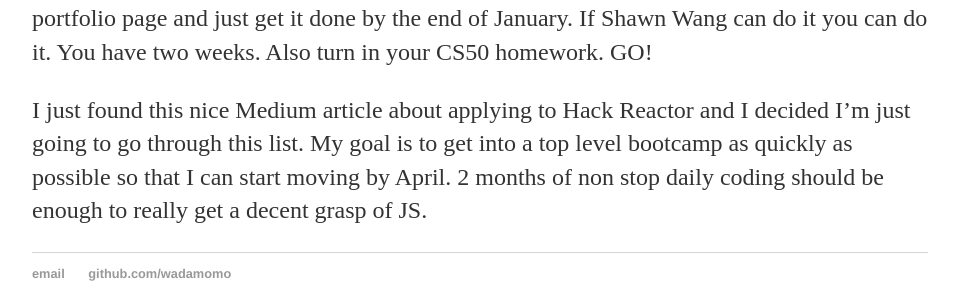
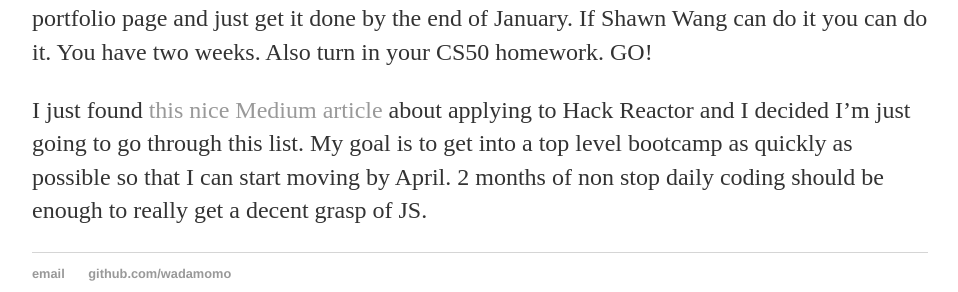
Before and after one commit to WADAMOMO/wadamomo.github.io, a Jekyll site: the page built from _posts/2018-01-14-No-Clementine.md, in a window 1280 px wide. Shown: the part 814-1106 px from the top of the page, without its empty margins (160-1118 px from the left). Built offline with Jekyll 4.4.1, drawn with Linux system fonts in a browser that asks for light colours; some of the changed lines change nothing that is shown.

Commit message:
adds link

```diff
--- a/_posts/2018-01-14-No-Clementine.md
+++ b/_posts/2018-01-14-No-Clementine.md
@@ -8,4 +8,5 @@ Experienced. Heavy. Heavy delays.
 
 I decided to start doing this Clementine JS thing without really knowing what I was getting myself into but decided to go forward with it any way and pretty soon I was downloading homebrew and installing mongoDB. Except it would only download if I had the latest version of XCode installed from the App Store. So I tried to get that but I could only download XCode if I upgraded to MacOS High Sierra. So I did that. And that basically fucked all my shit up. Just ruined everything. Ended up spending the entire morning trying to figure out why Microsoft Word would insta-crash when I tried to open it and why all my files were getting deleted. Now it looks like a bunch of plug ins on Ableton won't work anymore. And it turns out I changed my mind about doing the Clementine JS tutorial because you end up getting to it anyway in the FCC Back End Cert. So I ended up having to spend three hours of my day just trying to get Word to open until I gave up uninstalled all of Office and downloaded a cracked version from the Pirate Bay. I'm not proud of that but I also got office when I was in school for free and now no longer have access which is BS. So I'm not not proud either. Also known as not ashamed. At any rate. The plan is go back to doing FCC and just get this damn front end cert finished. Do all the algorithms on FCC and do the damn portfolio page and just get it done by the end of January. If Shawn Wang can do it you can do it. You have two weeks. Also turn in your CS50 homework. GO!
 
-I just found this nice Medium article about applying to Hack Reactor and I decided I'm just going to go through this list. My goal is to get into a top level bootcamp as quickly as possible so that I can start moving by April. 2 months of non stop daily coding should be enough to really get a decent grasp of JS.
+I just found <a href="
+https://medium.com/@gbatra17/how-i-got-into-hack-reactor-summer-2017-aka-my-journey-to-join-a-coding-bootcamp-d2c698c36813">this nice Medium article</a> about applying to Hack Reactor and I decided I'm just going to go through this list. My goal is to get into a top level bootcamp as quickly as possible so that I can start moving by April. 2 months of non stop daily coding should be enough to really get a decent grasp of JS.
```
